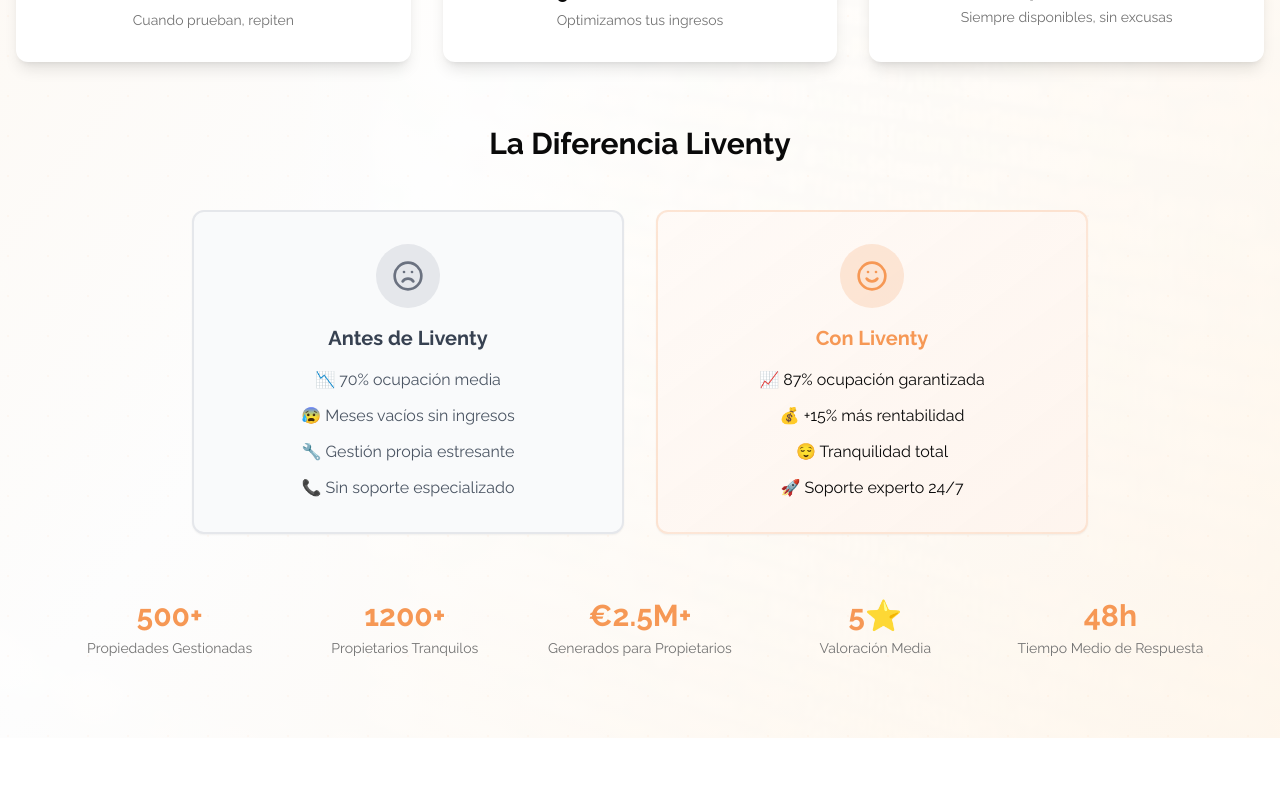
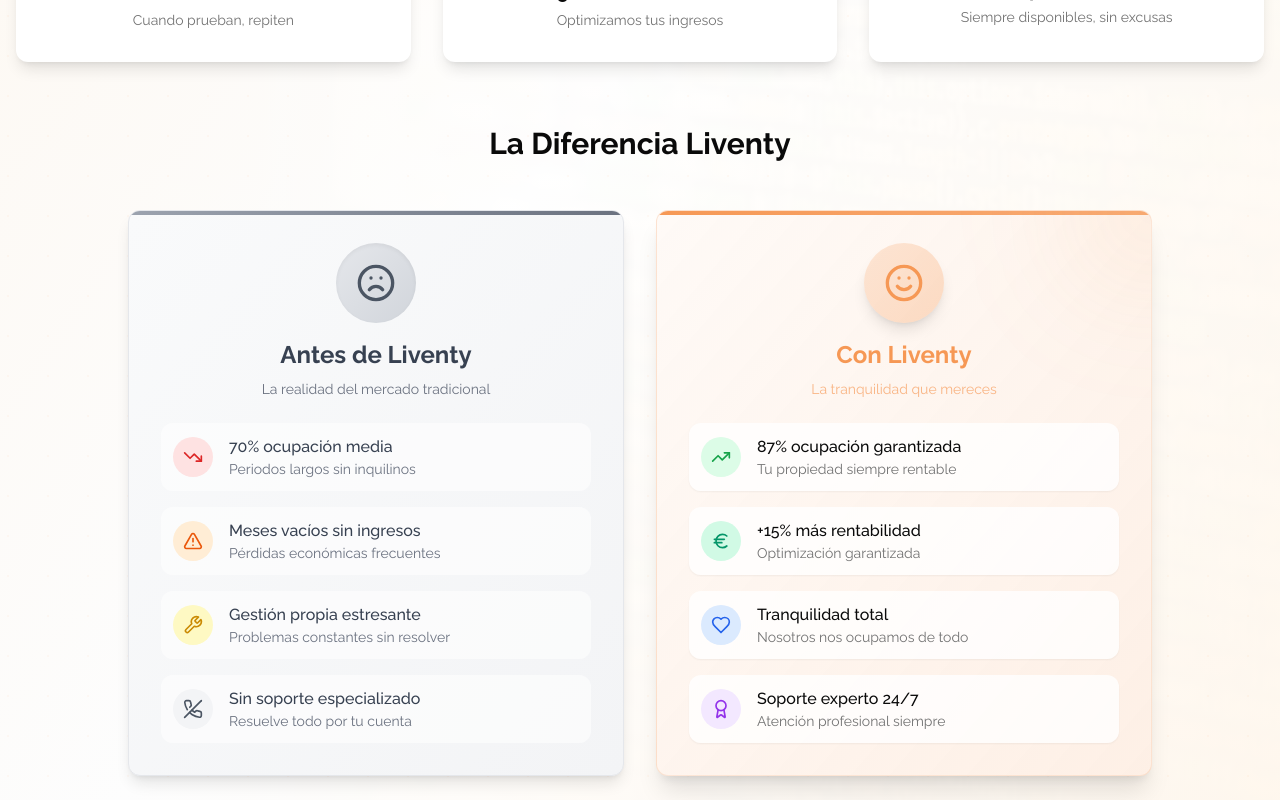
Before and after one commit to LiventyGestion/Liventy-gestion, a React (Vite) app: page / in a window 1280 px wide. Shown: the part 4300-5100 px from the top of the page. Built offline with nearby package versions, Linux system fonts and the light colour scheme.

Commit message:
Refactor "La diferencia Liventy" section
Replaced emojis with more visually appealing elements and enhanced the overall aesthetic of the "La diferencia Liventy" section to be more attractive and modern.

```diff
--- a/src/components/Stats.tsx
+++ b/src/components/Stats.tsx
@@ -1,4 +1,4 @@
-import { TrendingUp, Home, Users, Star, Euro, Clock, Award, Heart, Frown, Smile, Info } from "lucide-react";
+import { TrendingUp, TrendingDown, Home, Users, Star, Euro, Clock, Award, Heart, Frown, Smile, Info, AlertTriangle, Wrench, PhoneOff } from "lucide-react";
 import { Progress } from "@/components/ui/progress";
 import { Card, CardContent } from "@/components/ui/card";
 import { useEffect, useState, useRef } from "react";
@@ -255,33 +255,106 @@ const Stats = () => {
           {/* Antes vs Después */}
           <div className={`mb-16 transition-all duration-1000 ${isVisible ? 'opacity-100 translate-y-0' : 'opacity-0 translate-y-8'}`} style={{ animationDelay: '1200ms' }}>
             <h3 className="text-3xl font-bold text-center mb-12 text-foreground">La Diferencia Liventy</h3>
-            <div className="grid md:grid-cols-2 gap-8 max-w-4xl mx-auto">
-              <Card className="bg-gray-50 border-2 border-gray-200">
-                <CardContent className="p-8 text-center">
-                  <div className="inline-flex items-center justify-center w-16 h-16 bg-gray-200 rounded-full mb-4">
-                    <Frown className="h-8 w-8 text-gray-500" />
+            <div className="grid md:grid-cols-2 gap-8 max-w-5xl mx-auto">
+              <Card className="bg-gradient-to-br from-gray-50 to-gray-100 border border-gray-200 shadow-lg hover:shadow-xl transition-all duration-300 relative overflow-hidden">
+                <div className="absolute top-0 left-0 w-full h-1 bg-gradient-to-r from-gray-400 to-gray-500"></div>
+                <CardContent className="p-8">
+                  <div className="text-center mb-6">
+                    <div className="inline-flex items-center justify-center w-20 h-20 bg-gradient-to-br from-gray-200 to-gray-300 rounded-full mb-4 shadow-inner">
+                      <Frown className="h-10 w-10 text-gray-600" />
+                    </div>
+                    <h4 className="text-2xl font-bold text-gray-700 mb-2">Antes de Liventy</h4>
+                    <p className="text-gray-500 text-sm">La realidad del mercado tradicional</p>
                   </div>
-                  <h4 className="text-xl font-bold text-gray-700 mb-4">Antes de Liventy</h4>
-                  <div className="space-y-3 text-gray-600">
-                    <p>📉 70% ocupación media</p>
-                    <p>😰 Meses vacíos sin ingresos</p>
-                    <p>🔧 Gestión propia estresante</p>
-                    <p>📞 Sin soporte especializado</p>
+                  <div className="space-y-4">
+                    <div className="flex items-center space-x-4 p-3 bg-white/60 rounded-lg">
+                      <div className="flex-shrink-0 w-10 h-10 bg-red-100 rounded-full flex items-center justify-center">
+                        <TrendingDown className="h-5 w-5 text-red-600" />
+                      </div>
+                      <div>
+                        <p className="font-medium text-gray-700">70% ocupación media</p>
+                        <p className="text-sm text-gray-500">Periodos largos sin inquilinos</p>
+                      </div>
+                    </div>
+                    <div className="flex items-center space-x-4 p-3 bg-white/60 rounded-lg">
+                      <div className="flex-shrink-0 w-10 h-10 bg-orange-100 rounded-full flex items-center justify-center">
+                        <AlertTriangle className="h-5 w-5 text-orange-600" />
+                      </div>
+                      <div>
+                        <p className="font-medium text-gray-700">Meses vacíos sin ingresos</p>
+                        <p className="text-sm text-gray-500">Pérdidas económicas frecuentes</p>
+                      </div>
+                    </div>
+                    <div className="flex items-center space-x-4 p-3 bg-white/60 rounded-lg">
+                      <div className="flex-shrink-0 w-10 h-10 bg-yellow-100 rounded-full flex items-center justify-center">
+                        <Wrench className="h-5 w-5 text-yellow-600" />
+                      </div>
+                      <div>
+                        <p className="font-medium text-gray-700">Gestión propia estresante</p>
+                        <p className="text-sm text-gray-500">Problemas constantes sin resolver</p>
+                      </div>
+                    </div>
+                    <div className="flex items-center space-x-4 p-3 bg-white/60 rounded-lg">
+                      <div className="flex-shrink-0 w-10 h-10 bg-gray-100 rounded-full flex items-center justify-center">
+                        <PhoneOff className="h-5 w-5 text-gray-600" />
+                      </div>
+                      <div>
+                        <p className="font-medium text-gray-700">Sin soporte especializado</p>
+                        <p className="text-sm text-gray-500">Resuelve todo por tu cuenta</p>
+                      </div>
+                    </div>
                   </div>
                 </CardContent>
               </Card>
 
-              <Card className="bg-gradient-to-br from-primary/5 to-primary/10 border-2 border-primary/20">
-                <CardContent className="p-8 text-center">
-                  <div className="inline-flex items-center justify-center w-16 h-16 bg-primary/20 rounded-full mb-4">
-                    <Smile className="h-8 w-8 text-primary" />
+              <Card className="bg-gradient-to-br from-primary/5 via-primary/10 to-primary/15 border border-primary/20 shadow-xl hover:shadow-2xl transition-all duration-300 relative overflow-hidden">
+                <div className="absolute top-0 left-0 w-full h-1 bg-gradient-to-r from-primary to-primary/80"></div>
+                <div className="absolute -top-20 -right-20 w-40 h-40 bg-primary/10 rounded-full blur-3xl"></div>
+                <CardContent className="p-8 relative z-10">
+                  <div className="text-center mb-6">
+                    <div className="inline-flex items-center justify-center w-20 h-20 bg-gradient-to-br from-primary/20 to-primary/30 rounded-full mb-4 shadow-lg">
+                      <Smile className="h-10 w-10 text-primary" />
+                    </div>
+                    <h4 className="text-2xl font-bold text-primary mb-2">Con Liventy</h4>
+                    <p className="text-primary/70 text-sm">La tranquilidad que mereces</p>
                   </div>
-                  <h4 className="text-xl font-bold text-primary mb-4">Con Liventy</h4>
-                  <div className="space-y-3 text-foreground">
-                    <p>📈 87% ocupación garantizada</p>
-                    <p>💰 +15% más rentabilidad</p>
-                    <p>😌 Tranquilidad total</p>
-                    <p>🚀 Soporte experto 24/7</p>
+                  <div className="space-y-4">
+                    <div className="flex items-center space-x-4 p-3 bg-white/80 rounded-lg shadow-sm">
+                      <div className="flex-shrink-0 w-10 h-10 bg-green-100 rounded-full flex items-center justify-center">
+                        <TrendingUp className="h-5 w-5 text-green-600" />
+                      </div>
+                      <div>
+                        <p className="font-medium text-foreground">87% ocupación garantizada</p>
+                        <p className="text-sm text-muted-foreground">Tu propiedad siempre rentable</p>
+                      </div>
+                    </div>
+                    <div className="flex items-center space-x-4 p-3 bg-white/80 rounded-lg shadow-sm">
+                      <div className="flex-shrink-0 w-10 h-10 bg-emerald-100 rounded-full flex items-center justify-center">
+                        <Euro className="h-5 w-5 text-emerald-600" />
+                      </div>
+                      <div>
+                        <p className="font-medium text-foreground">+15% más rentabilidad</p>
+                        <p className="text-sm text-muted-foreground">Optimización garantizada</p>
+                      </div>
+                    </div>
+                    <div className="flex items-center space-x-4 p-3 bg-white/80 rounded-lg shadow-sm">
+                      <div className="flex-shrink-0 w-10 h-10 bg-blue-100 rounded-full flex items-center justify-center">
+                        <Heart className="h-5 w-5 text-blue-600" />
+                      </div>
+                      <div>
+                        <p className="font-medium text-foreground">Tranquilidad total</p>
+                        <p className="text-sm text-muted-foreground">Nosotros nos ocupamos de todo</p>
+                      </div>
+                    </div>
+                    <div className="flex items-center space-x-4 p-3 bg-white/80 rounded-lg shadow-sm">
+                      <div className="flex-shrink-0 w-10 h-10 bg-purple-100 rounded-full flex items-center justify-center">
+                        <Award className="h-5 w-5 text-purple-600" />
+                      </div>
+                      <div>
+                        <p className="font-medium text-foreground">Soporte experto 24/7</p>
+                        <p className="text-sm text-muted-foreground">Atención profesional siempre</p>
+                      </div>
+                    </div>
                   </div>
                 </CardContent>
               </Card>
```
